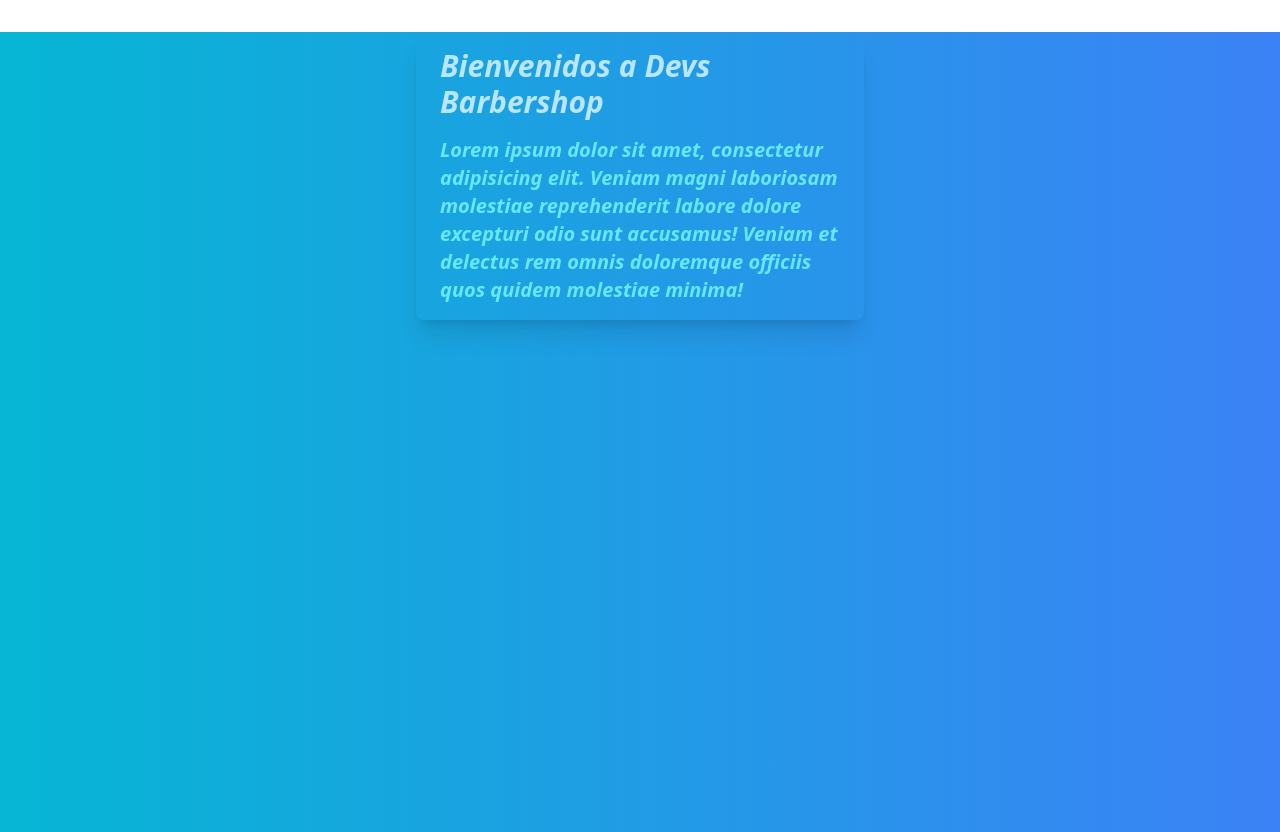
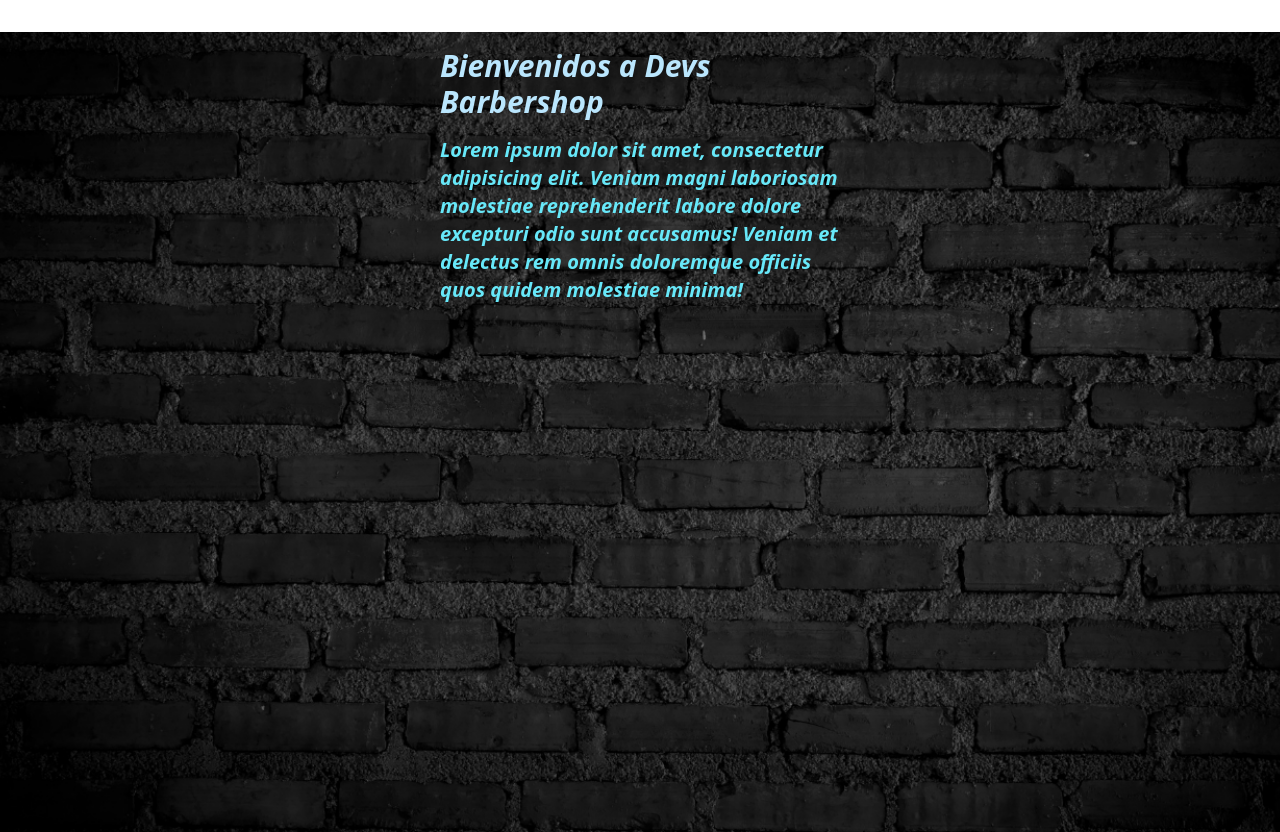
Before and after one commit to GabyLow/app-react-barbershop, a React (Vite) app: page / in a window 1280 px wide. Built offline with nearby package versions, Linux system fonts and the light colour scheme.

Commit message:
:sparkles:feat(add)style:homepage

```diff
--- a/src/App.jsx
+++ b/src/App.jsx
@@ -1,3 +1,4 @@
+
 import { BrowserRouter, Route, Routes } from "react-router-dom";
 import HomePage from "./pages/HomePage";
 import BranchOnePage from "./pages/BranchOnePage";
@@ -8,7 +9,7 @@ import AppointsInfoPage from "./pages/AppointsInfoPage";
 function App() {
 
   return (
-    <div className="bg-gradient-to-r from-cyan-500 to-blue-500 min-h-screen">
+    <div className="min-h-screen bg-cover bg-center" style={{ backgroundImage: 'url("./public/bgrnd.png")' }}>
       <>
         <BrowserRouter>
           <Routes>
--- a/src/pages/AppointsInfoPage.jsx
+++ b/src/pages/AppointsInfoPage.jsx
@@ -0,0 +1,6 @@
+// AppointsInfoPage.jsx
+const AppointsInfoPage = () => {
+  // Your component code here
+};
+
+export default AppointsInfoPage;
--- a/src/pages/BranchTwoPage.jsx
+++ b/src/pages/BranchTwoPage.jsx
@@ -0,0 +1,6 @@
+// AppointsInfoPage.jsx
+const BranchTwoPage = () => {
+  // Your component code here
+};
+
+export default BranchTwoPage;
```
Also changed, not shown: src/pages/BranchOnePage.jsx (+8 -0 lines), public/bgrnd.png (added).
